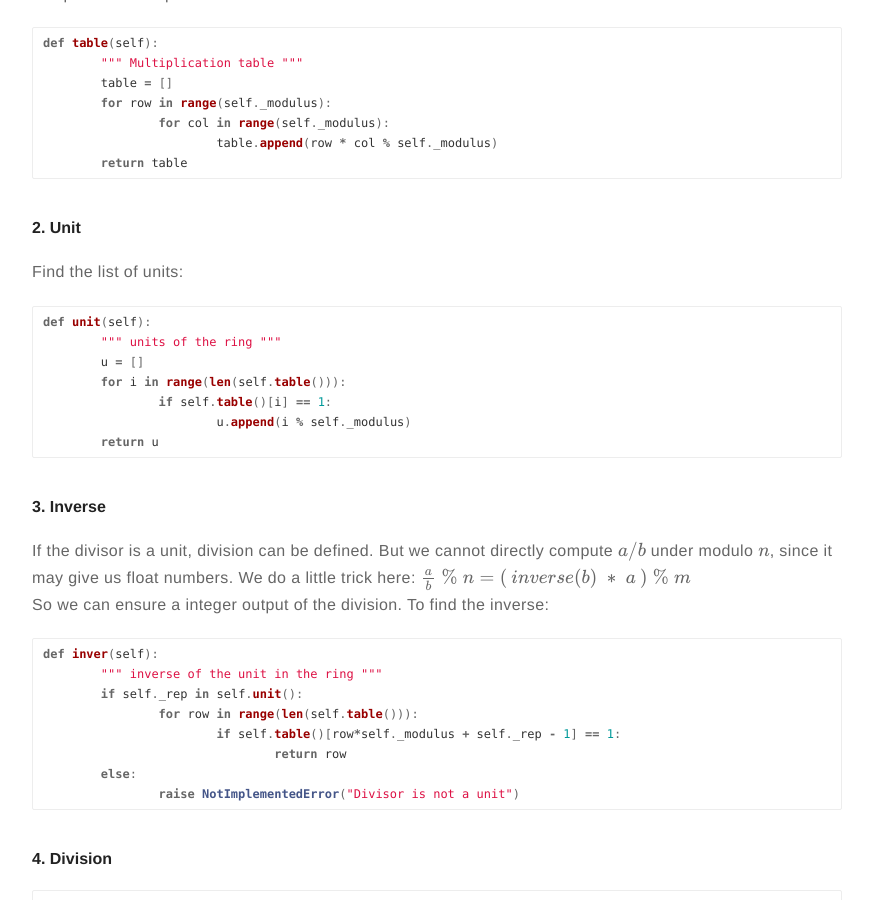
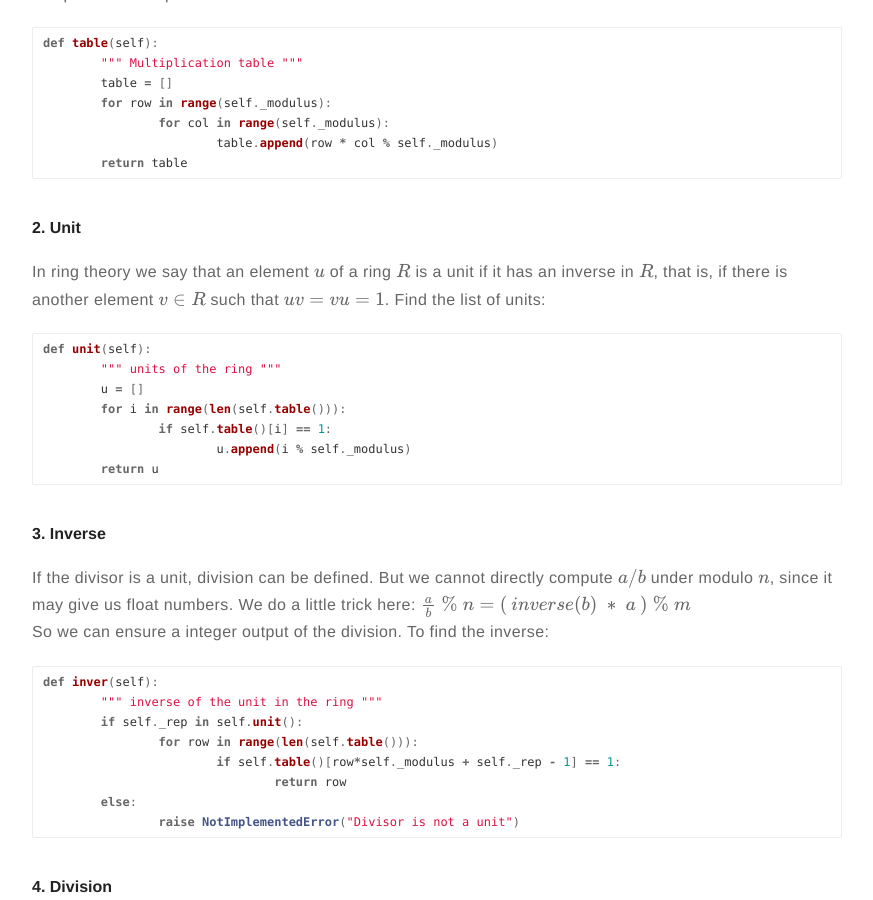
Before and after one commit to subaiwen/subaiwen.github.io, a Jekyll site: the page built from _posts/2019-9-22-integer-modulo.md, in a window 1280 px wide and 900 px high, scrolled down 1770 px. Shown: the whole window, without its empty margins (203-1076 px from the left). Built offline with Jekyll 4.4.1, drawn with Linux system fonts in a browser that asks for light colours; formulas are drawn with MathJax 3; comment, search, counter and statistics services are not loaded.

Commit message:
Update 2019-9-22-integer-modulo.md

````diff
--- a/_posts/2019-9-22-integer-modulo.md
+++ b/_posts/2019-9-22-integer-modulo.md
@@ -63,7 +63,7 @@ def table(self):
 ```
 
 #### 2. Unit
-Find the list of units:
+In ring theory we say that an element $u$ of a ring $R$ is a unit if it has an inverse in $R$, that is, if there is another element $v\in R$ such that $uv=vu=1$. Find the list of units:
 
 ```python
 def unit(self):
````
